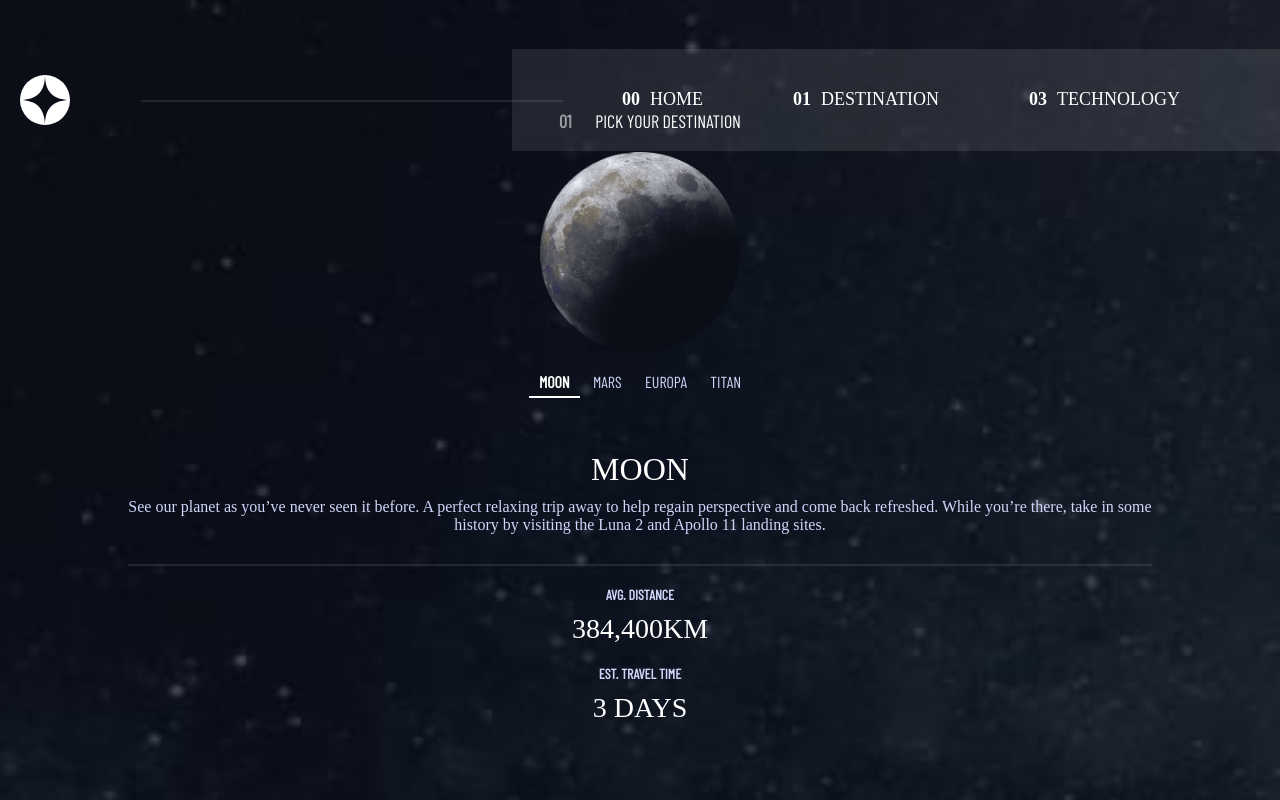
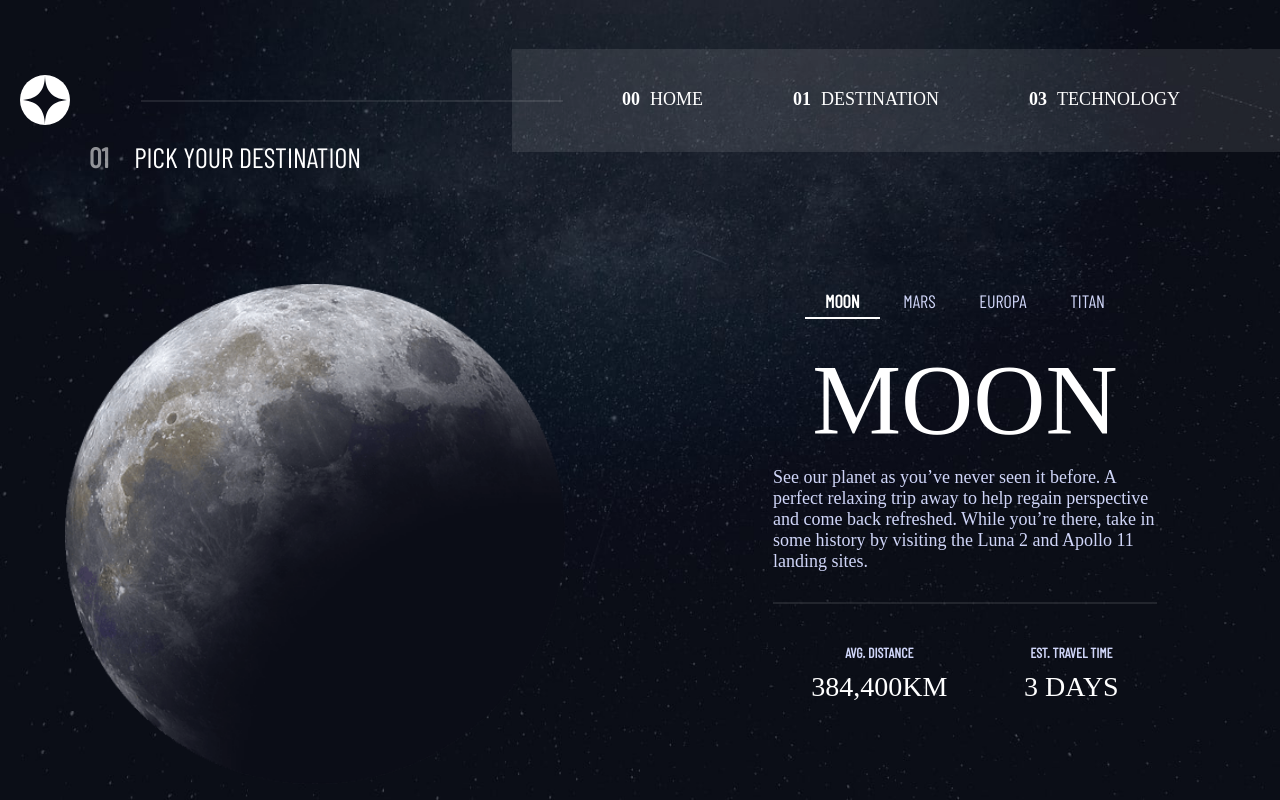
Before and after one commit to FbW-22-E04/spaceProject, a website: page destination.html in a window 1280 px wide. Drawn offline with nearby package versions, Linux system fonts and the light colour scheme; a web font is replaced by a local one.

Commit message:
Add styles for the medium and large devises +fix few bugs in the header

```diff
--- a/components/_base.scss
+++ b/components/_base.scss
@@ -11,6 +11,7 @@ $heading-font-family: "Barlow Condensed", sans-serif;
 $body-font-family: "Bellefair", serif;
 //font size & weight
 $base-font-size: 1.6rem; //16px;
+$md-lg-font-size: 1.8rem; //18px;
 $h1-font-size: 15rem; //150px;
 $h2-font-size: 10rem; //100px;
 $h3-font-size: 5.6rem; //56px;
--- a/components/_destination-moon.scss
+++ b/components/_destination-moon.scss
@@ -113,6 +113,7 @@
   height: 100vh;
   display: flex;
   flex-direction: column;
+  gap: 2rem;
   color: base.$lilac;
   align-items: center;
 
@@ -125,10 +126,11 @@
   }
   .nav-label {
     padding: 0.5rem 1rem;
+    border-bottom: 2px solid transparent;
   }
   .nav-label:hover {
-    border-bottom: 2px solid base.$white-light;
-    font-weight: bold;
+    border-bottom-color: base.$white-light;
+    cursor: pointer;
   }
 
   .figure-destination {
@@ -138,22 +140,28 @@
     display: none;
   }
   /*Navigation Highlight*/
-  #moon:checked ~ .planet-navigation-container > .nav-moon {
+  #moon:checked ~ .planet-info-section .planet-navigation-container .nav-moon {
     color: base.$white;
     font-weight: bold;
     border-bottom: 2px solid base.$white;
   }
-  #mars:checked ~ .planet-navigation-container > .nav-mars {
+  #mars:checked ~ .planet-info-section .planet-navigation-container .nav-mars {
     color: base.$white;
     font-weight: bold;
     border-bottom: 2px solid base.$white;
   }
-  #europa:checked ~ .planet-navigation-container > .nav-europa {
+  #europa:checked
+    ~ .planet-info-section
+    .planet-navigation-container
+    .nav-europa {
     color: base.$white;
     font-weight: bold;
     border-bottom: 2px solid base.$white;
   }
-  #titan:checked ~ .planet-navigation-container > .nav-titans {
+  #titan:checked
+    ~ .planet-info-section
+    .planet-navigation-container
+    .nav-titan {
     color: base.$white;
     font-weight: bold;
     border-bottom: 2px solid base.$white;
@@ -191,7 +199,6 @@
     display: flex;
     flex-direction: column;
     align-items: center;
-    margin-bottom: 2rem;
     width: 80vw;
   }
   .destination-page-header {
@@ -215,11 +222,13 @@
     width: 20rem;
     height: 20rem;
   }
+
   .planet-info-section {
     display: flex;
     flex-direction: column;
+    gap: 2rem;
     width: 80vw;
-    margin-top: 5rem;
+    align-items: center;
   }
 
   .planet-name-header {
@@ -242,6 +251,12 @@
     flex-direction: column;
     align-items: center;
   }
+  .distance-container,
+  .distance-container {
+    display: flex;
+    flex-direction: column;
+    align-items: center;
+  }
   .subheading-destination {
     font-size: base.$subheading-2;
     font-family: base.$heading-font-family;
@@ -253,3 +268,97 @@
     color: base.$white;
   }
 }
+
+//Styles for the medium devices
+
+@media only screen and (min-width: 768px) {
+  body {
+    font-size: base.$md-lg-font-size;
+  }
+  .main-destination {
+    background-image: url(../assets/destination/background-destination-tablet.jpg);
+    gap: 2rem;
+
+    .planet-section {
+      margin-top: 2rem;
+      width: 90vw;
+    }
+    .destination-page-header {
+      align-self: flex-start;
+      margin-top: 12rem;
+    }
+    .figure-destination,
+    .img-destination {
+      width: 35rem;
+      height: 35rem;
+    }
+    .nav-label {
+      padding: 0.5rem 2rem;
+    }
+    .planet-info-section {
+      display: flex;
+      flex-direction: column;
+      width: 80vw;
+      margin-top: 2rem;
+    }
+    .planet-name-header {
+      font-size: base.$h3-font-size;
+    }
+    .planet-date-container {
+      flex-direction: row;
+      justify-content: space-around;
+      text-align: center;
+      margin-top: 2rem;
+    }
+  }
+}
+
+//Styles for the large devices
+@media only screen and (min-width: 992px) {
+  .main-destination {
+    background-image: url(../assets/destination/background-destination-desktop.jpg);
+    gap: 2rem;
+    flex-direction: row;
+    justify-content: space-around;
+
+    .figure-destination,
+    .img-destination {
+      width: 50rem;
+      height: 50rem;
+    }
+    .planet-info-section {
+      width: 40vw;
+      height: 70vh;
+      margin: 0;
+      padding-top: 17rem;
+      justify-content: flex-start;
+    }
+    .planet-section {
+      margin-top: 2rem;
+      width: 40vw;
+      height: 70vh;
+    }
+
+    .destination-page-header {
+      font-size: base.$h5-font-size;
+      margin: 0;
+      margin-bottom: 10rem;
+    }
+
+    .planet-info {
+      width: 30vw;
+    }
+    .planet-name-header {
+      font-size: base.$h2-font-size;
+    }
+    .destination-paragraph {
+      text-align: left;
+    }
+    .subheading-destination {
+      font-size: base.$subheading-2;
+    }
+    .subheading-destination-paragraph {
+      font-size: base.$subheading-1;
+    }
+  }
+}
--- a/components/_header.scss
+++ b/components/_header.scss
@@ -111,19 +111,22 @@
       justify-content: space-between;
       padding-bottom: 1px;
     }
+
     .menu-item-lg {
       list-style: none;
       padding: 4rem 1rem;
+      border-bottom: 1px solid transparent;
+
+      &:hover {
+        border-bottom-color: base.$white;
       }
-    .menu-item-lg a {
+      a {
         list-style: none;
         text-decoration: none;
         text-transform: uppercase;
         color: base.$white;
         padding: 4rem 1rem;
       }
-    .menu-item-lg:hover {
-      border-bottom: 1px solid base.$white;
     }
   }
 }
--- a/destination.html
+++ b/destination.html
@@ -73,8 +73,11 @@ crossorigin="anonymous"
   <input type="radio" name="planet" id="europa" class="destination-input">
   <input type="radio" name="planet" id="titan" class="destination-input">
 
+
+
   <section class="planet-section">
     <h1 class="destination-page-header"><span class="bold-text">01</span> Pick your destination</h1>
+
       <!-- Moon -->
       <figure class="fig-moon figure-destination">
           <img src="./assets/destination/image-moon.png" alt="Moon image" class="img-moon img-destination">
@@ -93,56 +96,76 @@ crossorigin="anonymous"
     </figure>
 
   </section>
+
+
+  <section class="planet-info-section">
     <section class="planet-navigation-container">
       <label for="moon" class="nav-moon nav-label">Moon</label>
       <label for="mars"  class="nav-mars nav-label">Mars</label>
       <label for="europa"  class="nav-europa nav-label">Europa</label>
       <label for="titan"  class="nav-titan nav-label">Titan</label>
     </section>
-  <section class="planet-info-section">
     <article class="planet-info info-moon">
       <h2 class="planet-name-header">Moon</h1>
       <p class="destination-paragraph">See our planet as you’ve never seen it before. A perfect relaxing trip away to help regain perspective and come back refreshed. While you’re there, take in some history by visiting the Luna 2 and Apollo 11 landing sites.</p>
       <div class="planet-date-container">
+        <div class="distance-container">
         <h3 class="subheading-destination">Avg. distance</h3>
         <p class="subheading-destination-paragraph">384,400km</p>
+        </div>
+        <div class="travel-time-container">
         <h3 class="subheading-destination">Est. travel time</h3>
         <p class="subheading-destination-paragraph">3 Days</p>
+      </div>
     </div>
     </article>
     <article class="planet-info info-mars">
       <h2 class="planet-name-header">Mars</h1>
       <p class="destination-paragraph">Don’t forget to pack your hiking boots. You’ll need them to tackle Olympus Mons, the tallest planetary mountain in our solar system. It’s two and a half times the size of Everest!</p>
       <div class="planet-date-container">
+        <div  class="distance-container">
         <h3 class="subheading-destination">Avg. distance</h3>
         <p class="subheading-destination-paragraph">225 mil. km</p>
+      </div>
+      <div class="travel-time-container">
         <h3 class="subheading-destination">Est. travel time</h3>
         <p class="subheading-destination-paragraph">9 months</p>
+      </div>
     </div>
     </article>
     <article class="planet-info info-europa">
       <h2 class="planet-name-header">Europa</h1>
       <p class="destination-paragraph">The smallest of the four Galilean moons orbiting Jupiter, Europa is a winter lover’s dream. With an icy surface, it’s perfect for a bit of ice skating, curling, hockey, or simple relaxation in your snug wintery cabin.</p>
       <div class="planet-date-container">
+        <div class="distance-container">
         <h3 class="subheading-destination">Avg. distance</h3>
         <p class="subheading-destination-paragraph">628 mil. km</p>
+      </div>
+      <div  class="travel-time-container">
         <h3 class="subheading-destination">Est. travel time</h3>
         <p class="subheading-destination-paragraph">3 years</p>
+      </div>
     </div>
     </article>
     <article class="planet-info info-titan">
       <h2 class="planet-name-header">Titan</h1>
       <p class="destination-paragraph">The only moon known to have a dense atmosphere other than Earth, Titan is a home away from home (just a few hundred degrees colder!). As a bonus, you get striking views of the Rings of Saturn.</p>
       <div class="planet-date-container">
+        <div class="distance-container">
         <h3 class="subheading-destination">Avg. distance</h3>
         <p class="subheading-destination-paragraph">1.6 bil. km</p>
+        </div>
+        <div class="travel-time-container">
         <h3 class="subheading-destination">Est. travel time</h3>
         <p class="subheading-destination-paragraph">7 years</p>
+        </div>
     </div>
     </article>
 
   </section>
 
+
+
 </main>
 </body>
 </html>
```
Also changed, not shown: main.css, 1 other file. Lines whose indentation alone changed are shown as unchanged.
